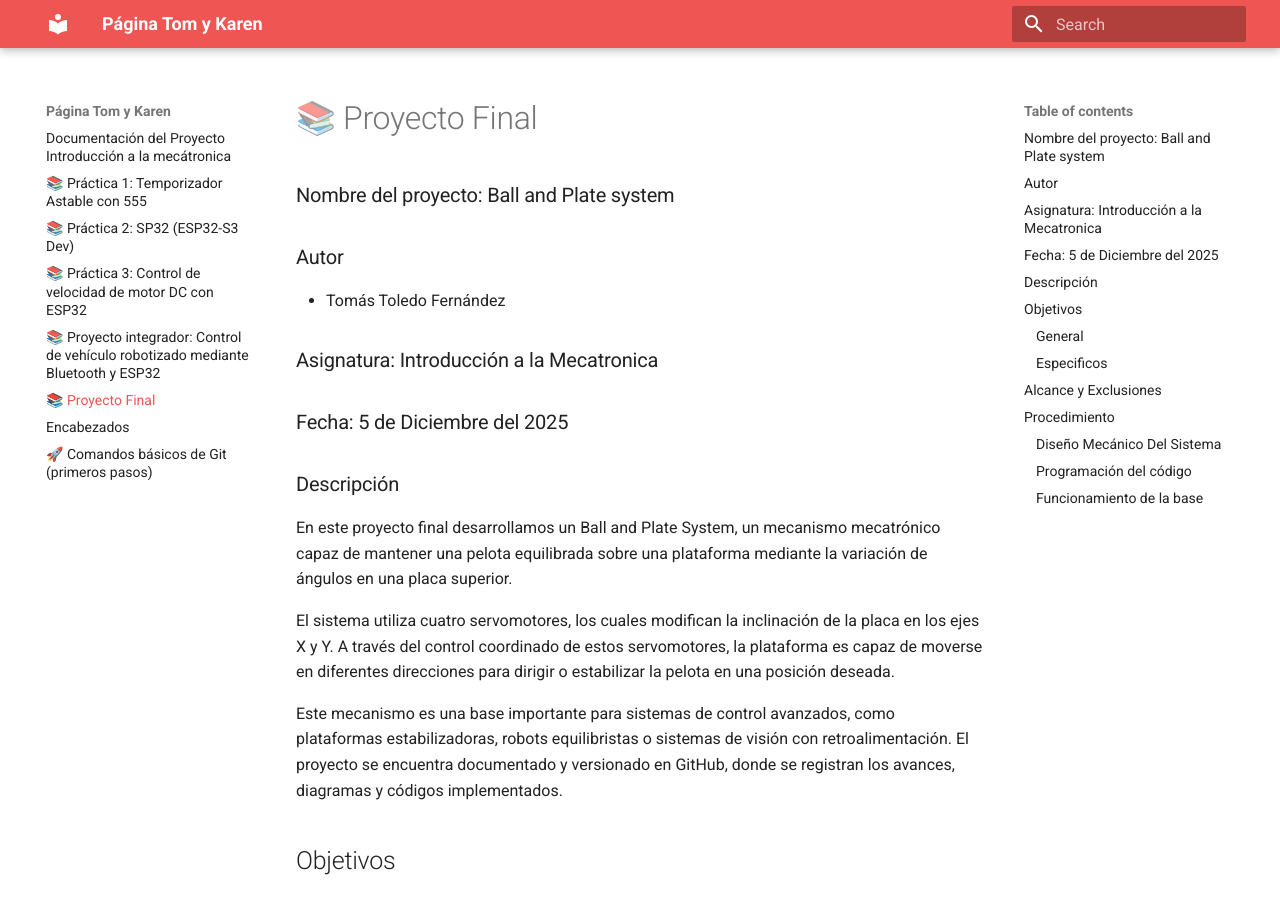
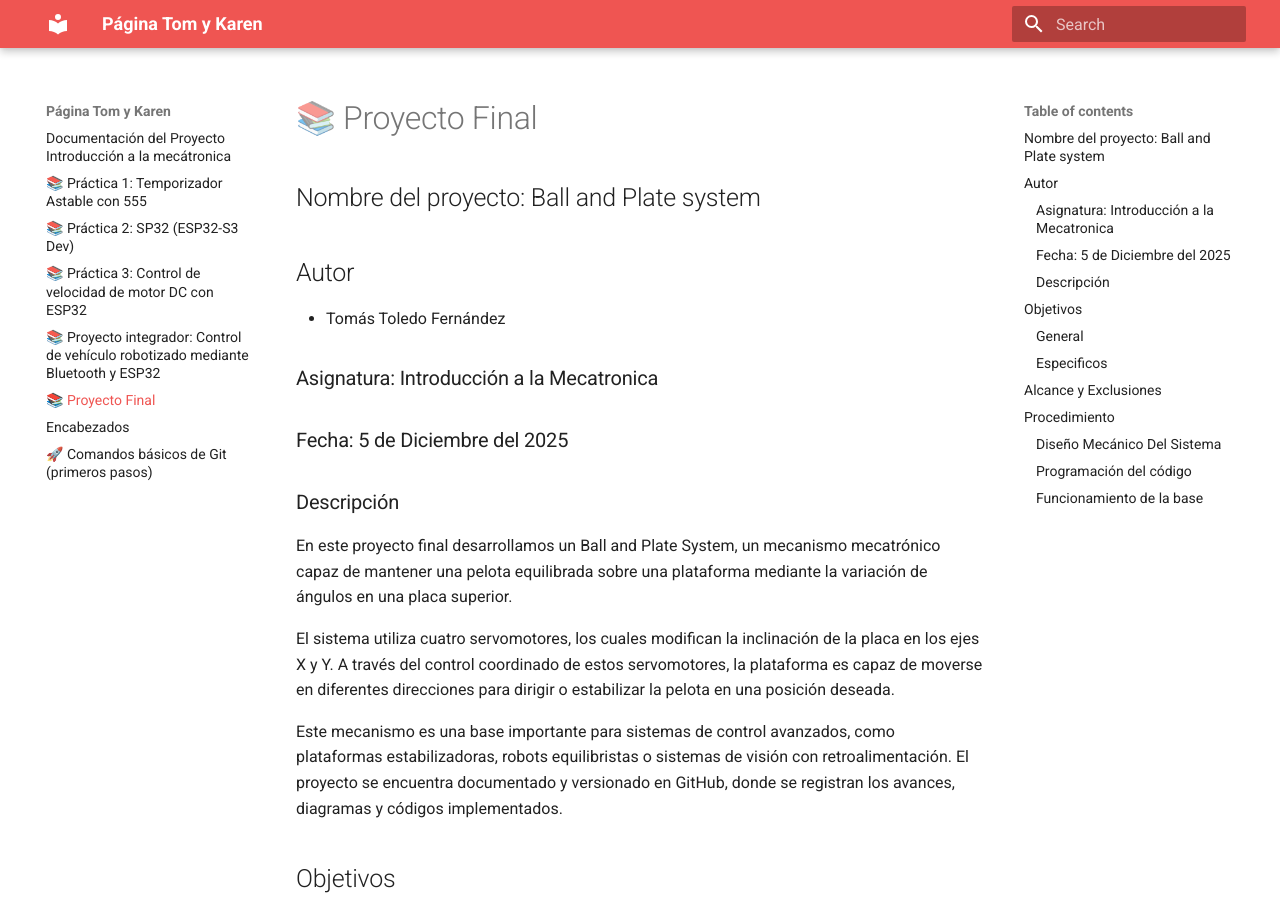
Before and after one commit to Karennadg/PortafolioIbero, an MkDocs documentation site: the page built from docs/Proyecto base que se estabiliza.md, in a window 1280 px wide and 900 px high. Built offline with MkDocs 1.6.1 and Material for MkDocs 9.7.7, drawn with Linux system fonts in a browser that asks for light colours.

Commit message:
Update headings to second-level in documentation

```diff
--- a/docs/Proyecto base que se estabiliza.md
+++ b/docs/Proyecto base que se estabiliza.md
@@ -1,8 +1,8 @@
 # 📚 Proyecto Final
 
-###Nombre del proyecto: Ball and Plate system
+##Nombre del proyecto: Ball and Plate system
 
-###Autor
+##Autor
 - Tomás Toledo Fernández
 ###Asignatura: Introducción a la Mecatronica
 
```
